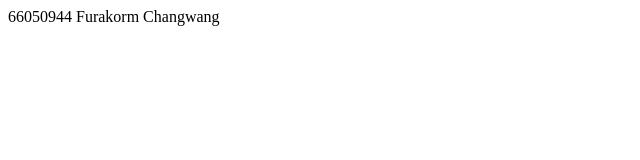
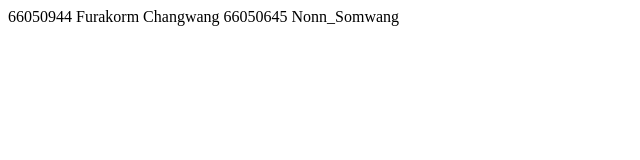
Before and after one commit to Csomwang/git101_non, a plain HTML site: page index.html in a window 1280 px wide. Shown: the whole page, without its empty margins (0-640 px from the left). Drawn offline with Linux system fonts and the light colour scheme.

Commit message:
Update index.html

```diff
--- a/index.html
+++ b/index.html
@@ -7,5 +7,6 @@
 </head>
 <body>
 66050944 Furakorm Changwang
+66050645 Nonn_Somwang
 </body>
 </html>
```
